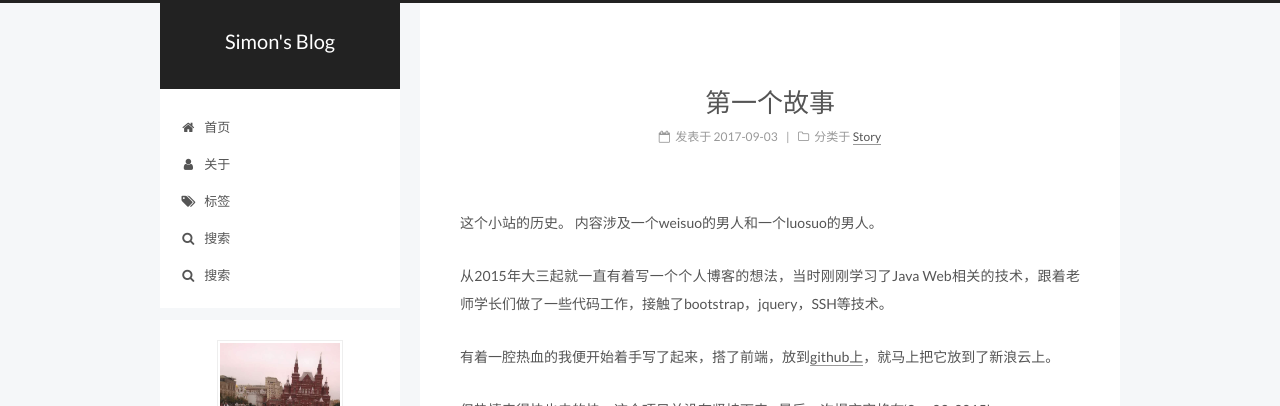
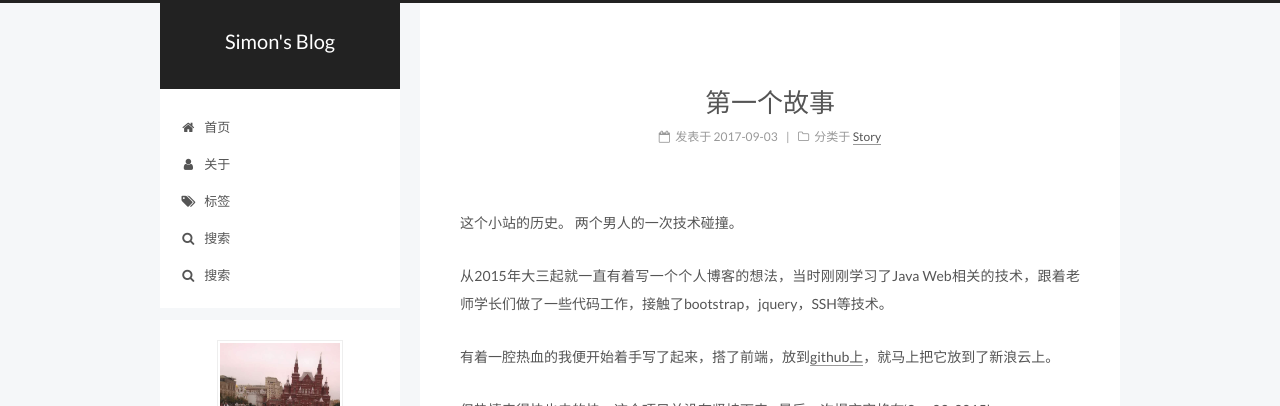
Before and after one commit to lsm2333/lsm2333.github.com, a Jekyll site: the page built from _posts/2017-09-03-my-first-blog.md, in a window 1280 px wide. Shown: the top 406 px of the page. Built offline with Jekyll 4.4.1, drawn with Linux system fonts in a browser that asks for light colours.

Commit message:
change word

```diff
--- a/_posts/2017-09-03-my-first-blog.md
+++ b/_posts/2017-09-03-my-first-blog.md
@@ -8,7 +8,7 @@ tags:
 published: true
 ---
 
-这个小站的历史。 内容涉及一个weisuo的男人和一个luosuo的男人。
+这个小站的历史。 两个男人的一次技术碰撞。
 
 <!--more-->
 
```
